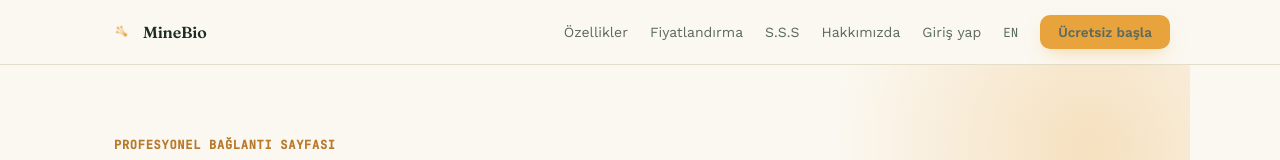
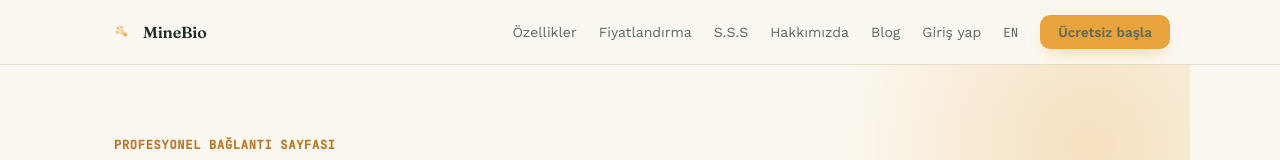
Before and after one commit to enisasistbt-ai/teksayfa, a Next.js app: page / in a window 1280 px wide. Shown: the top 160 px of the page. Built offline with nearby package versions, Linux system fonts and the light colour scheme; no server answers.

Commit message:
Add files via upload

```diff
--- a/app/LandingPage.js
+++ b/app/LandingPage.js
@@ -7,7 +7,7 @@ import { supabase } from "../lib/supabaseClient";
 
 const CONTENT = {
   tr: {
-    nav: { features: "Özellikler", pricing: "Fiyatlandırma", faq: "S.S.S", about: "Hakkımızda", login: "Giriş yap", start: "Ücretsiz başla" },
+    nav: { features: "Özellikler", pricing: "Fiyatlandırma", faq: "S.S.S", about: "Hakkımızda", blog: "Blog", login: "Giriş yap", start: "Ücretsiz başla" },
     langSwitch: { href: "/en", label: "EN" },
     industries: ["E-ticaret", "Danışmanlık", "Hizmet sektörü", "Serbest çalışanlar", "Ajanslar", "Perakende"],
     marquee: [
@@ -85,7 +85,7 @@ const CONTENT = {
     },
   },
   en: {
-    nav: { features: "Features", pricing: "Pricing", faq: "FAQ", about: "About", login: "Log in", start: "Start free" },
+    nav: { features: "Features", pricing: "Pricing", faq: "FAQ", about: "About", blog: "Blog", login: "Log in", start: "Start free" },
     langSwitch: { href: "/", label: "TR" },
     industries: ["E-commerce", "Consulting", "Service businesses", "Freelancers", "Agencies", "Retail"],
     marquee: [
@@ -259,6 +259,7 @@ export default function LandingPage({ lang = "tr" }) {
   const example = t.examples[exampleIndex];
   const homeHref = lang === "en" ? "/en" : "/";
   const aboutHref = lang === "en" ? "/en/about" : "/hakkimizda";
+  const blogHref = lang === "en" ? "/en/blog" : "/blog";
 
   return (
     <div className="corp-landing">
@@ -275,6 +276,7 @@ export default function LandingPage({ lang = "tr" }) {
             <Link href="/fiyatlandirma">{t.nav.pricing}</Link>
             <a href="#sss">{t.nav.faq}</a>
             <Link href={aboutHref}>{t.nav.about}</Link>
+            <Link href={blogHref}>{t.nav.blog}</Link>
             <Link href="/login">{t.nav.login}</Link>
             <Link
               href={t.langSwitch.href}
@@ -302,6 +304,7 @@ export default function LandingPage({ lang = "tr" }) {
           <Link href="/fiyatlandirma" onClick={() => setMenuOpen(false)}>{t.nav.pricing}</Link>
           <a href="#sss" onClick={() => setMenuOpen(false)}>{t.nav.faq}</a>
           <Link href={aboutHref} onClick={() => setMenuOpen(false)}>{t.nav.about}</Link>
+          <Link href={blogHref} onClick={() => setMenuOpen(false)}>{t.nav.blog}</Link>
           <Link href="/login" onClick={() => setMenuOpen(false)}>{t.nav.login}</Link>
           <Link href={t.langSwitch.href} onClick={() => setMenuOpen(false)}>{t.langSwitch.label === "EN" ? "English" : "Türkçe"}</Link>
         </div>
@@ -511,6 +514,7 @@ export default function LandingPage({ lang = "tr" }) {
             <a href="#ozellikler">{t.nav.features}</a>
             <Link href="/fiyatlandirma">{t.nav.pricing}</Link>
             <Link href={aboutHref}>{t.nav.about}</Link>
+            <Link href={blogHref}>{t.nav.blog}</Link>
             <Link href="/login">{t.nav.login}</Link>
           </div>
 
```
Also changed, not shown: app/sitemap.js (+22 -1 lines).
